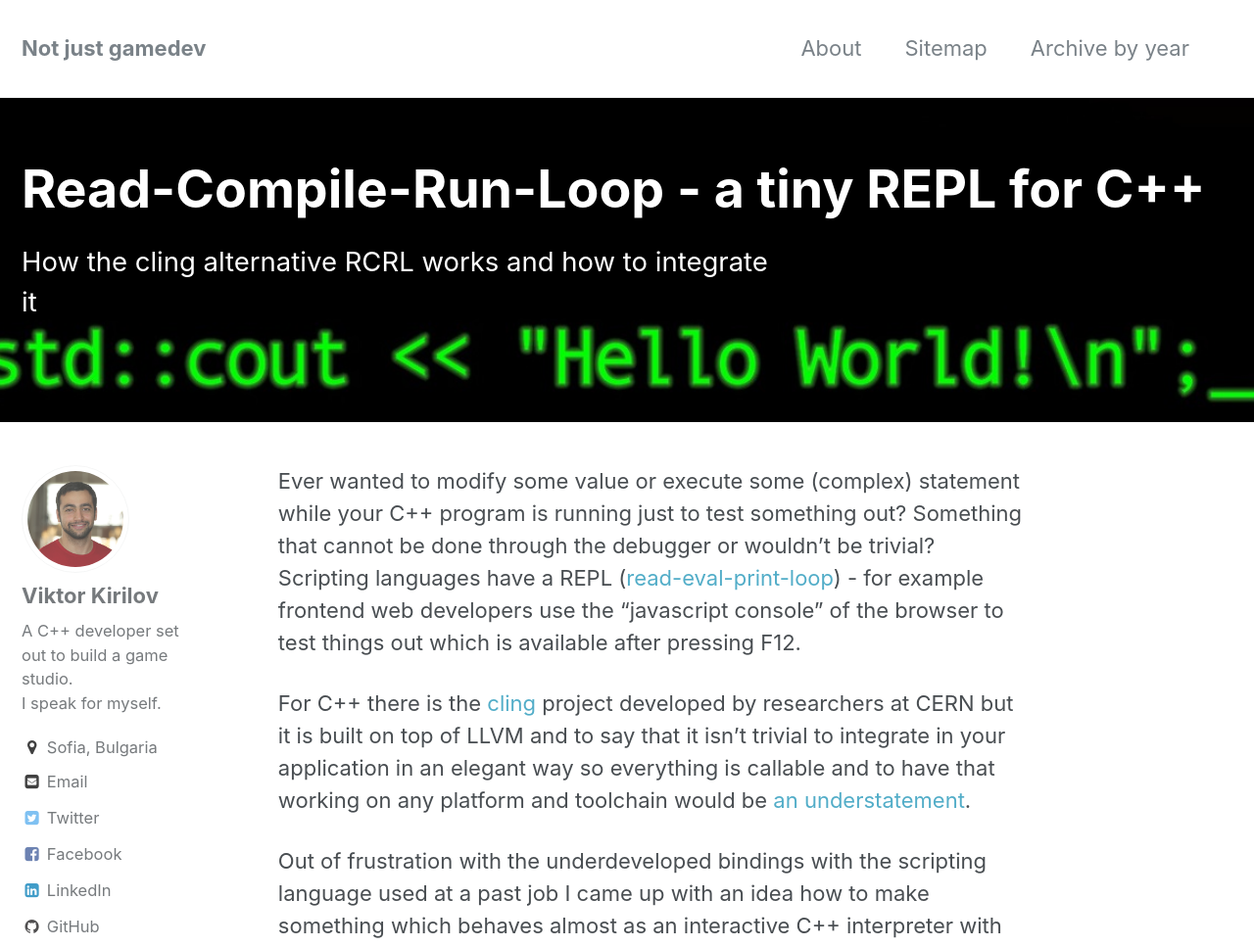
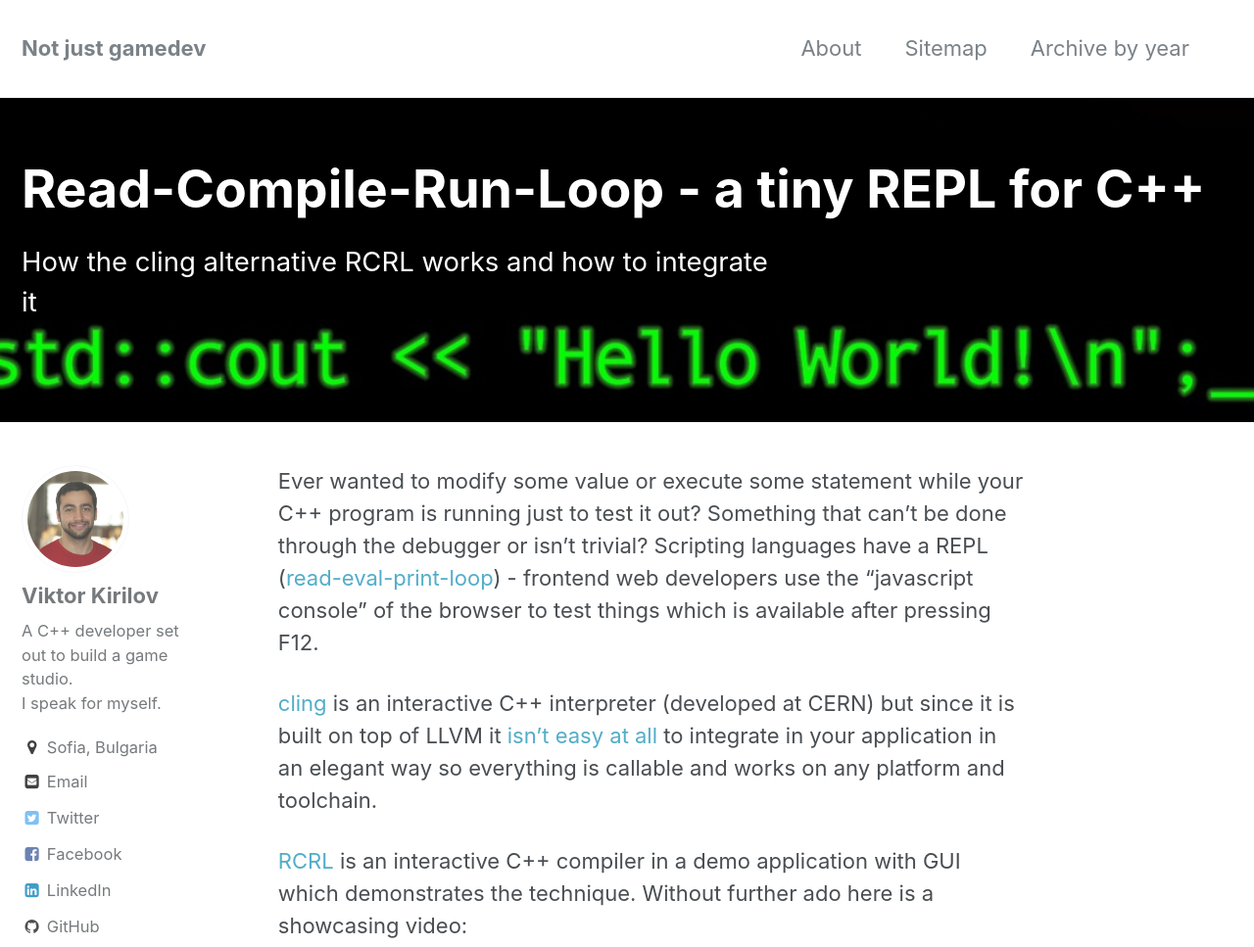
Before and after one commit to onqtam/onqtam.github.io, a Jekyll site: the page built from _posts/2018-02-12-read-compile-run-loop-a-tiny-repl-for-cpp.md, in a window 1280 px wide and 1400 px high. Shown: the top 967 px of the window at 98% size. Built offline with Jekyll 4.4.1, drawn with Linux system fonts in a browser that asks for light colours; comment, search, counter and statistics services are not loaded; some of the changed text lies outside the part shown.

Commit message:
improved post a bit

````diff
--- a/_posts/2018-02-12-read-compile-run-loop-a-tiny-repl-for-cpp.md
+++ b/_posts/2018-02-12-read-compile-run-loop-a-tiny-repl-for-cpp.md
@@ -8,11 +8,11 @@ tags: [programming, hot reloading, cmake, C++, dll, repl]
 excerpt: "How the cling alternative RCRL works and how to integrate it"
 ---
 
-Ever wanted to modify some value or execute some (complex) statement while your C++ program is running just to test something out? Something that cannot be done through the debugger or wouldn't be trivial? Scripting languages have a REPL ([read-eval-print-loop](https://en.wikipedia.org/wiki/Read%E2%80%93eval%E2%80%93print_loop)) - for example frontend web developers use the "javascript console" of the browser to test things out which is available after pressing F12.
+Ever wanted to modify some value or execute some statement while your C++ program is running just to test it out? Something that can't be done through the debugger or isn't trivial? Scripting languages have a REPL ([read-eval-print-loop](https://en.wikipedia.org/wiki/Read%E2%80%93eval%E2%80%93print_loop)) - frontend web developers use the "javascript console" of the browser to test things which is available after pressing F12.
 
-For C++ there is the [cling](https://github.com/root-project/cling) project developed by researchers at CERN but it is built on top of LLVM and to say that it isn't trivial to integrate in your application in an elegant way so everything is callable and to have that working on any platform and toolchain would be [an understatement](https://github.com/inspector-repl/inspector).
+[cling](https://github.com/root-project/cling) is an interactive C++ interpreter (developed at CERN) but since it is built on top of LLVM it [isn't easy at all](https://github.com/inspector-repl/inspector) to integrate in your application in an elegant way so everything is callable and works on any platform and toolchain.
 
-Out of frustration with the underdeveloped bindings with the scripting language used at a past job I came up with an idea how to make something which behaves almost as an interactive C++ interpreter with very few restrictions - and the [RCRL](https://github.com/onqtam/rcrl) project is a demo application with GUI which demonstrates the technique. Without further ado here is a showcasing video:
+[RCRL](https://github.com/onqtam/rcrl) is an interactive C++ compiler in a demo application with GUI which demonstrates the technique. Without further ado here is a showcasing video:
 
 <iframe width="560" height="315" src="https://www.youtube.com/embed/HscxAzFc2QY?rel=0" frameborder="0" allow="autoplay; encrypted-media" allowfullscreen></iframe>
 
@@ -198,7 +198,7 @@ Some ideas about the integration of the [RCRL](https://github.com/onqtam/rcrl) e
 - crash handling - perhaps with structured exceptions under Windows when loading the plugin - in case anything happens while the code is executed
 - compiler error messages - a mapping of lines between the plugin ```.cpp``` file and the submitted code can be made so errors can be highlighted in the original submitted source directly
 - debugging support - with breakpoints and etc. - no idea about this...
-- everything from the integration part of this post
+- build system integration - as mentioned in the previous section
 
 ## Random further thoughts
 
````
